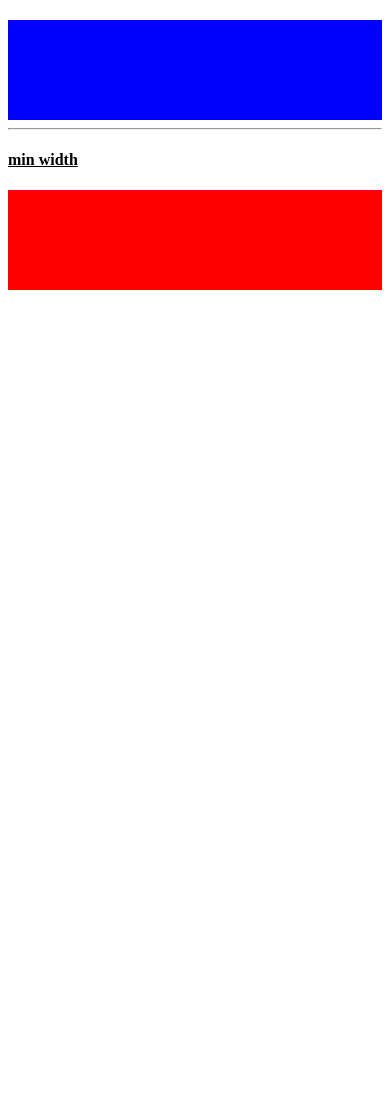
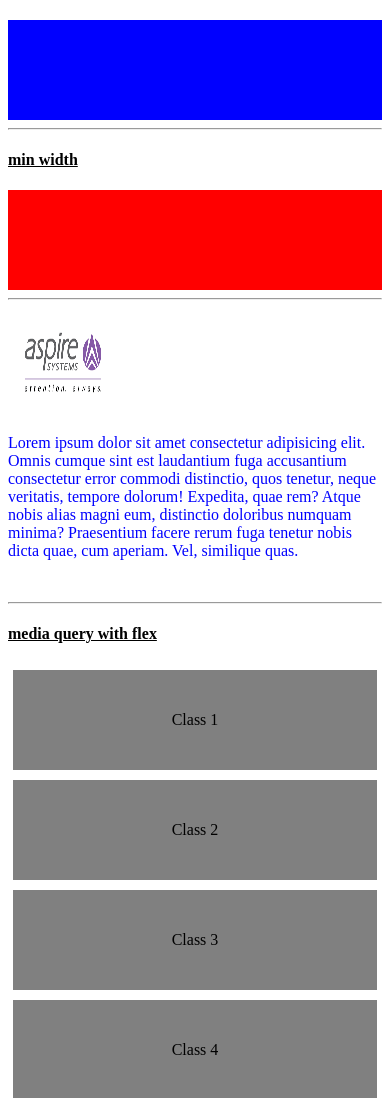
Before and after one commit to SubashAsp/JavaScript, a plain HTML site: page 07-01/mediaQuery.html in a window 390 px wide. Shown: the part 764-1862 px from the top of the page. Before the commit the page ends 1062 px from the top, so only its background shows below. Drawn offline with Linux system fonts and the light colour scheme.

Commit message:
media query

```diff
--- a/07-01/mediaQuery.css
+++ b/07-01/mediaQuery.css
@@ -127,3 +127,49 @@ div{
         background-color: yellow;
     }
 }
+
+/* max width with img and text */
+
+img{
+    margin: 5px;
+    height: 100px;
+    width: 100px;
+    float: left;
+}
+
+@media screen and (max-width: 600px)
+{
+    img{
+        float: none;
+    }
+}
+
+/* media query with flex */
+
+.container{
+    background-color: white;
+    display: flex;
+    justify-content: space-around;
+    flex-wrap: wrap;
+}
+
+.one{
+    text-align: center;
+    align-content: center;
+    margin: 5px;
+    background-color: gray;
+    height: 100px;
+    flex-basis: 20%;
+}
+
+@media screen and (max-width: 800px){
+    .one{
+        flex-basis: 40%;
+    }
+}
+
+@media screen and (max-width: 600px){
+    .one{
+        flex-basis: 100%;
+    }
+}
--- a/07-01/mediaQuery.html
+++ b/07-01/mediaQuery.html
@@ -33,5 +33,17 @@
     <hr>
     <h4><u>min width</u></h4>
     <div id="minimum"></div>
+    <hr>
+    <img src="../download.png" alt="aspire logo">
+    <p>Lorem ipsum dolor sit amet consectetur adipisicing elit. Omnis cumque sint est laudantium fuga accusantium consectetur error commodi distinctio, quos tenetur, neque veritatis, tempore dolorum! Expedita, quae rem? Atque nobis alias magni eum, distinctio doloribus numquam minima? Praesentium facere rerum fuga tenetur nobis dicta quae, cum aperiam. Vel, similique quas.</p>
+    <br>
+    <hr>
+    <h4><u>media query with flex</u></h4>
+    <div class="container">
+        <div class="one">Class 1</div>
+        <div class="one">Class 2</div>
+        <div class="one">Class 3</div>
+        <div class="one">Class 4</div>
+    </div>
 </body>
 </html>
```
